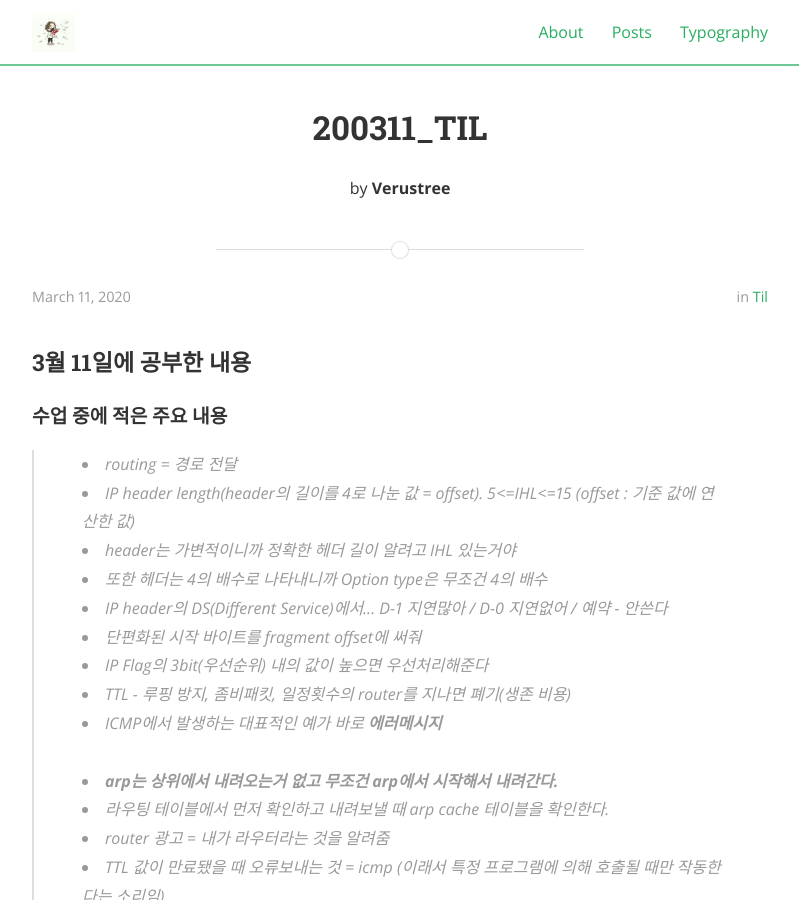
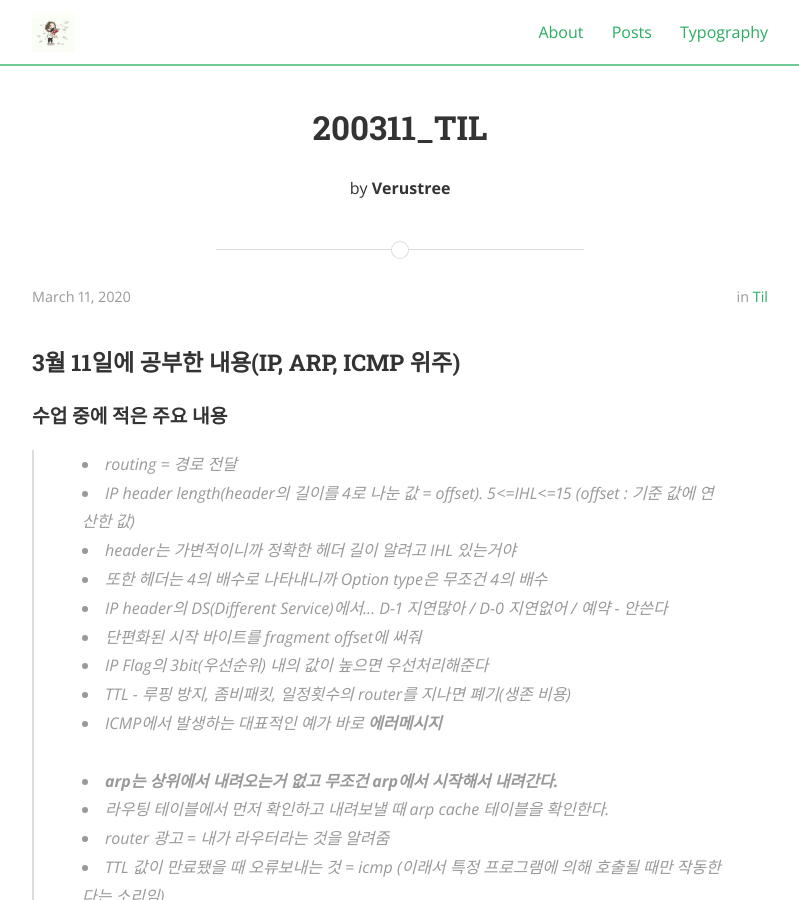
Before and after one commit to verustree/verustree.github.io, a Jekyll site: the page built from _posts/2020-03-11-TIL.md, in a window 1280 px wide and 900 px high. Shown: the whole window, without its empty margins (240-1039 px from the left). Built offline with Jekyll 4.4.1, drawn with Linux system fonts in a browser that asks for light colours; nearby versions of some CDN libraries.

Commit message:
Update 2020-03-11-TIL.md
제목 수정

```diff
--- a/_posts/2020-03-11-TIL.md
+++ b/_posts/2020-03-11-TIL.md
@@ -6,7 +6,7 @@ author: Verustree
 categories: TIL
 ---
 
-<h3>3월 11일에 공부한 내용</h3>
+<h3>3월 11일에 공부한 내용(IP, ARP, ICMP 위주)</h3>
 <p>
 <h4>수업 중에 적은 주요 내용</h4><blockquote>
 <li>routing = 경로 전달</li>
```
